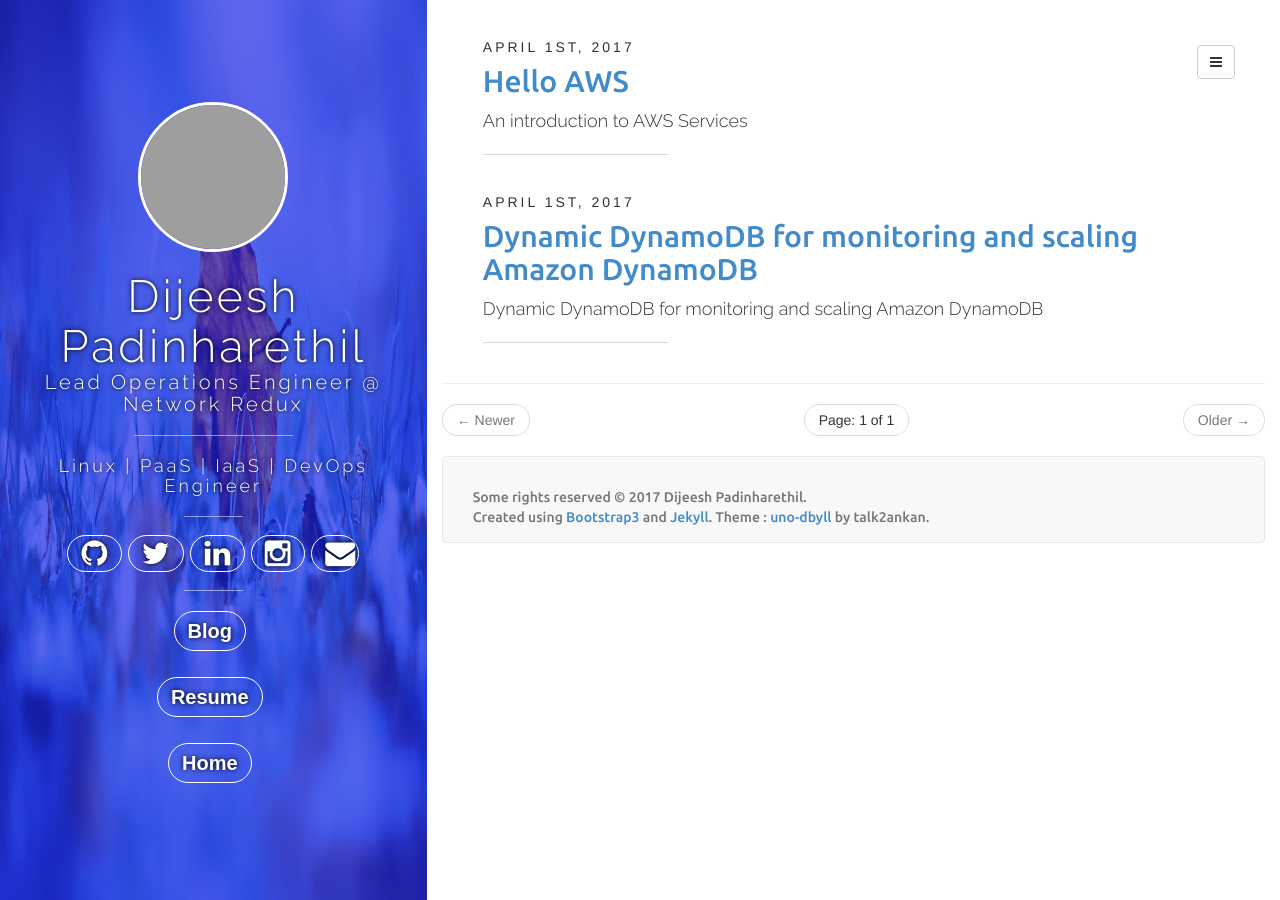
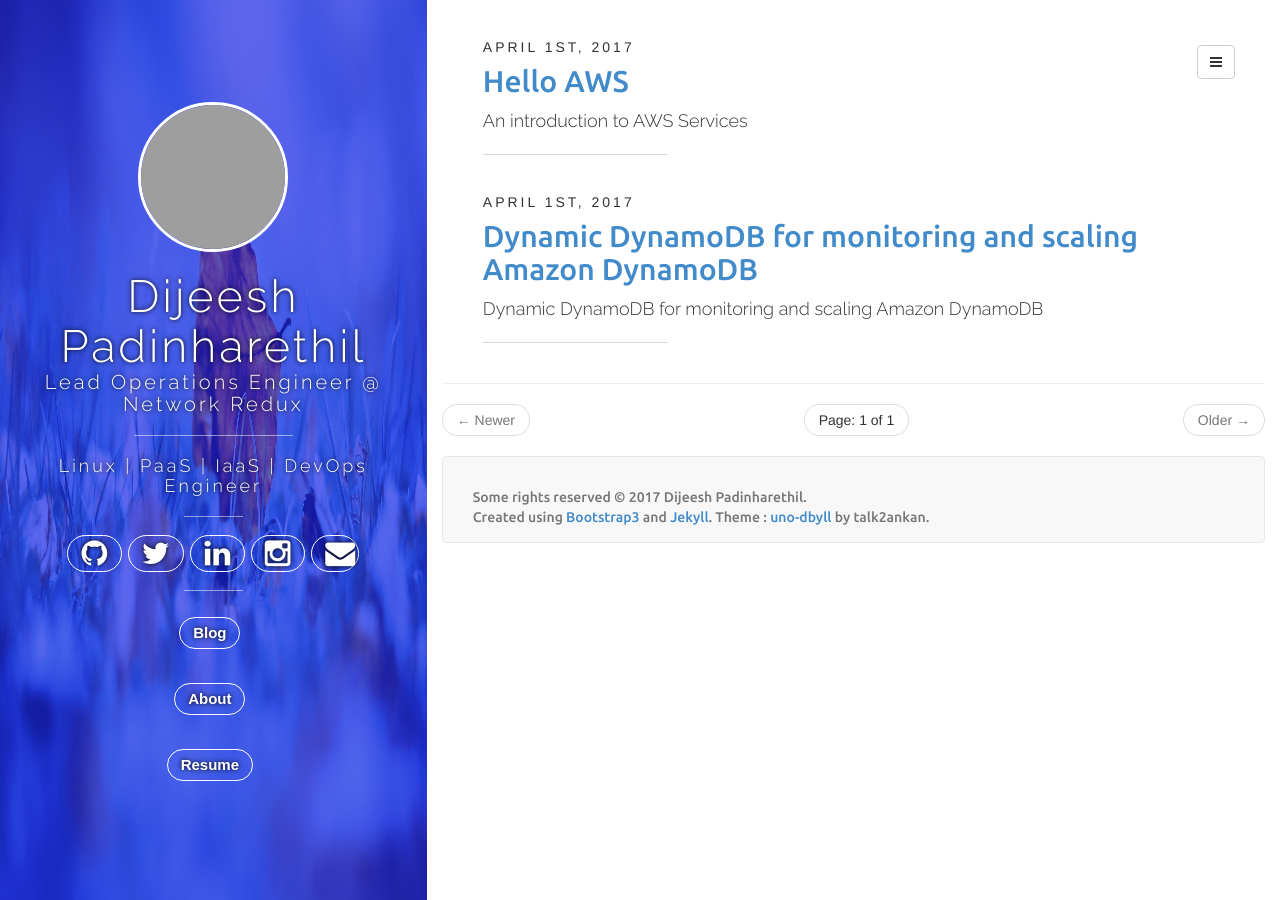
Before and after one commit to dijeesh/dijeesh.github.io-bak, a Jekyll site: the page built from index.html, in a window 1280 px wide. Built offline with Jekyll 4.4.1, drawn with Linux system fonts in a browser that asks for light colours; nearby versions of some CDN libraries; the list of posts is cut into pages by our own code; comment, search, counter and statistics services are not loaded; grey boxes are pictures that could not be loaded.

```diff
--- a/_includes/sidebar.html
+++ b/_includes/sidebar.html
@@ -49,20 +49,19 @@
 
 
        <hr class="hr-line1">
-       <a type="button"  style="font-size:20px; padding:7px; padding-left:13px;padding-right:13px;margin-right: 10px;" class="social3 " id="btnblog" href="{{ site.BASE_PATH }}/#blog">
+       <a type="button"  style="font-size:15px; padding:6px; padding-left:13px;padding-right:13px;margin-right: 10px;" class="social3 " id="btnblog" href="{{ site.BASE_PATH }}/#blog">
         <i class="fa" style="font-weight:bold;letter-spacing:0; font-family:arial,sans-serif">Blog</i>
       </a>
 
 			<br> <br>
-			<a type="button"  style="font-size:20px; padding:7px; padding-left:13px;padding-right:13px;margin-right: 10px;" class="social3 " id="btnResume" href="{{ site.BASE_PATH }}/resume">
-			 <i class="fa" style="font-weight:bold;letter-spacing:0; font-family:arial,sans-serif">Resume</i>
+			<a type="button"  style="font-size:15px; padding:6px; padding-left:13px;padding-right:13px;margin-right: 10px;" class="social3 " id="btnAbout" href="{{ site.BASE_PATH }}/about">
+			 <i class="fa" style="font-weight:bold;letter-spacing:0; font-family:arial,sans-serif">About</i>
 		 </a>
 
-		 <br> <br>
-		 <a type="button"  style="font-size:20px; padding:7px; padding-left:13px;padding-right:13px;margin-right: 10px;" class="social3 " id="btnHome" href="{{ site.BASE_PATH }}/">
-			<i class="fa" style="font-weight:bold;letter-spacing:0; font-family:arial,sans-serif">Home</i>
-		</a>
-
+		<br> <br>
+		<a type="button"  style="font-size:15px; padding:6px; padding-left:13px;padding-right:13px;margin-right: 10px;" class="social3 " id="btnResume" href="{{ site.BASE_PATH }}/resume">
+		 <i class="fa" style="font-weight:bold;letter-spacing:0; font-family:arial,sans-serif">Resume</i>
+	 </a>
 
 </header>
 
```
